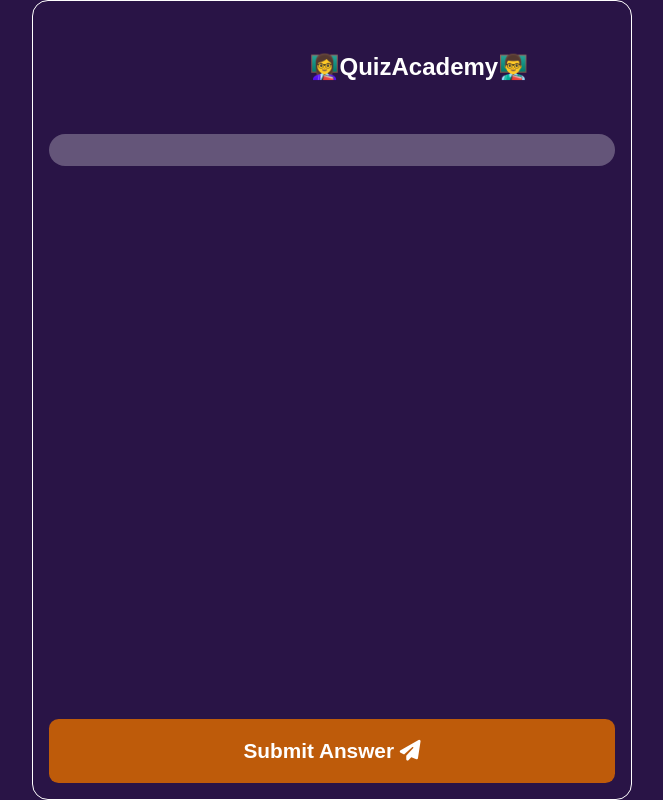
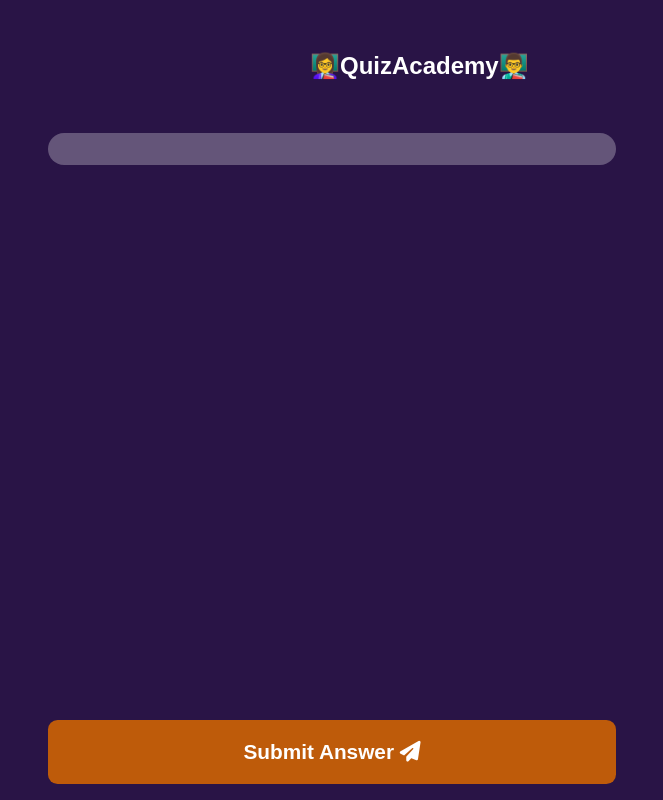
Before and after one commit to Isuu1/quiz-game, a plain HTML site: page index.html in a window 1280 px wide. Shown: the whole page, without its empty margins (308-971 px from the left). Drawn offline with Linux system fonts and the light colour scheme; no server answers.

Commit message:
Removed border from main wrapper

```diff
--- a/style.css
+++ b/style.css
@@ -58,8 +58,6 @@ h1 {
   padding: 1rem;
   max-width: 600px;
   margin: auto;
-  border: 1px solid #fff;
-  border-radius: 1rem;
 }
 
 .quiz-form {
```
